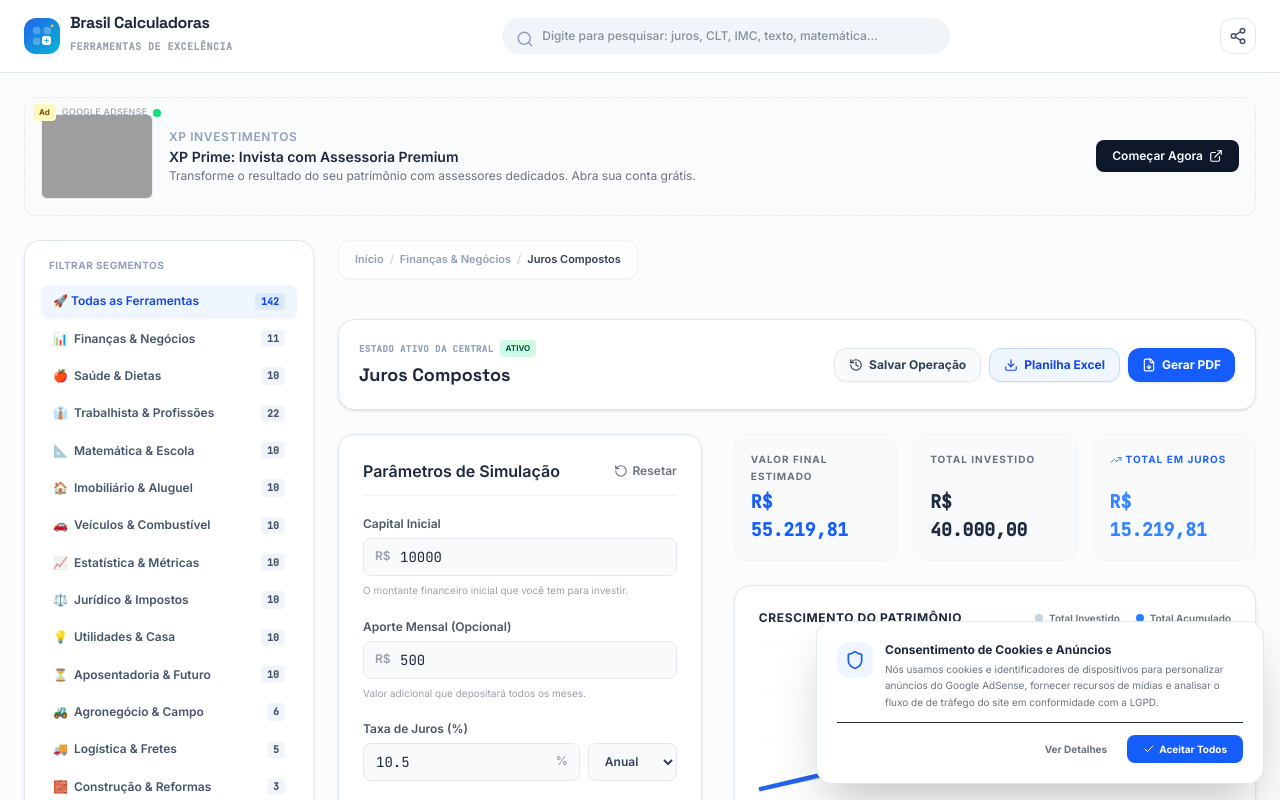
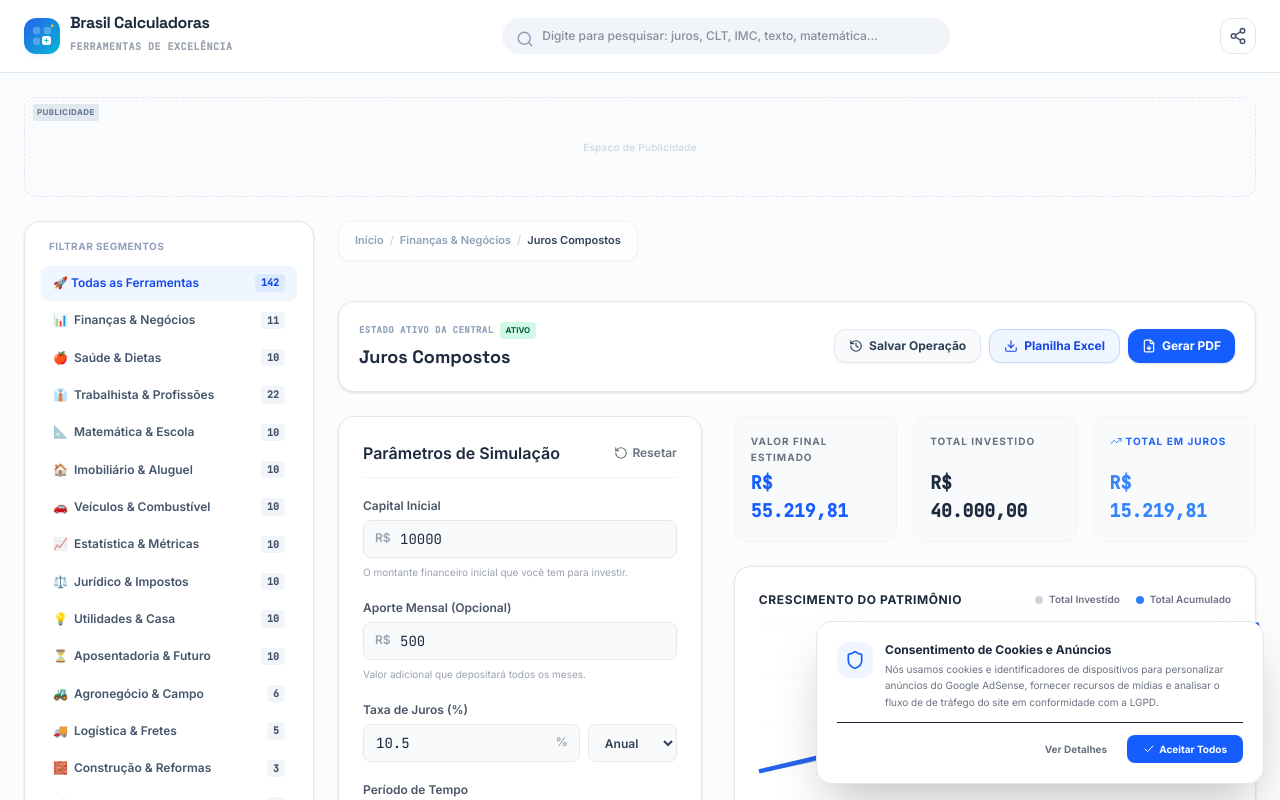
Before and after one commit to alessandrooliveirape-prog/Socalculadoras, a React (Vite) app: page / in a window 1280 px wide. Shown: the top 800 px of the page. Built offline with nearby package versions, Linux system fonts and the light colour scheme; grey boxes are pictures that could not be loaded.

Commit message:
feat(adsense-seo-utility): clean AdSense placeholders, dynamic placement, copy link button, and sitemap frequency tuning

```diff
--- a/generateSitemap.ts
+++ b/generateSitemap.ts
@@ -35,8 +35,8 @@ CALCULATORS_CATALOG.forEach((calc) => {
   <url>
     <loc>https://brasilcalculadoras.com.br/${calc.id}</loc>
     <lastmod>${new Date().toISOString().split('T')[0]}</lastmod>
-    <changefreq>weekly</changefreq>
-    <priority>0.80</priority>
+    <changefreq>daily</changefreq>
+    <priority>0.85</priority>
   </url>`;
 });
 
--- a/src/App.tsx
+++ b/src/App.tsx
@@ -827,6 +827,12 @@ export default function App() {
     triggerToast('💬 Abrindo compartilhamento de WhatsApp...');
   };
 
+  const handleCopyShortLink = () => {
+    const link = `${window.location.origin}/${activeCalculator}`;
+    navigator.clipboard.writeText(link);
+    triggerToast('🔗 Link direto desta calculadora copiado para a área de transferência!');
+  };
+
   return (
     <div className="min-h-screen bg-slate-50/50 flex flex-col font-sans leading-relaxed text-slate-800 antialiased selection:bg-slate-900 selection:text-white">
 
@@ -986,13 +992,7 @@ export default function App() {
         {/* AdSense Top Header Banner - Displayed on the user interface */}
         <div className="w-full">
           <AdSenseBanner
-            category={
-              activeCalculator === 'juros-compostos' || activeCalculator === 'clt-pj' || activeCalculator === 'margem-lucro'
-                ? 'financas'
-                : activeCalculator === 'imc'
-                ? 'saude'
-                : 'produtividade'
-            }
+            category={activeCalc?.category || 'financas'}
             layout="horizontal"
             onAdClicked={handleAdClicked}
             refreshTrigger={adRefreshTrigger}
@@ -1104,6 +1104,16 @@ export default function App() {
               onClearHistory={handleClearHistory}
               onSelectEntry={handleSelectHistoryEntry}
             />
+
+            {/* AdSense Vertical Banner in the sidebar (Visible only on Desktop) */}
+            <div className="hidden lg:block w-full mt-2">
+              <AdSenseBanner
+                category={activeCalc?.category || 'financas'}
+                layout="vertical"
+                onAdClicked={handleAdClicked}
+                refreshTrigger={adRefreshTrigger + 20}
+              />
+            </div>
           </aside>
 
           {/* Active Calculator Workstation Space */}
@@ -1368,6 +1378,14 @@ export default function App() {
 
                       <div className="flex flex-wrap items-center gap-2.5 w-full md:w-auto shrink-0 justify-end">
                         <button
+                          onClick={handleCopyShortLink}
+                          className="flex-1 md:flex-none px-4 py-2 text-xs font-bold text-slate-700 bg-slate-50 hover:bg-slate-100 border border-slate-200 active:scale-95 rounded-xl flex items-center justify-center gap-1.5 cursor-pointer transition-all shadow-xs"
+                          title="Copiar link direto para esta calculadora"
+                        >
+                          <ExternalLink className="w-3.5 h-3.5" />
+                          <span>Copiar Link</span>
+                        </button>
+                        <button
                           onClick={handleCopyResults}
                           className="flex-1 md:flex-none px-4 py-2 text-xs font-bold text-slate-700 bg-slate-50 hover:bg-slate-100 border border-slate-200 active:scale-95 rounded-xl flex items-center justify-center gap-1.5 cursor-pointer transition-all shadow-xs"
                           title="Copiar text formatado pronto"
@@ -1613,13 +1631,7 @@ export default function App() {
             {/* AdSense Secondary banner footer container */}
             <div className="w-full mt-4">
               <AdSenseBanner
-                category={
-                  activeCalculator === 'juros-compostos' || activeCalculator === 'clt-pj' || activeCalculator === 'margem-lucro'
-                    ? 'financas'
-                    : activeCalculator === 'imc'
-                    ? 'saude'
-                    : 'produtividade'
-                }
+                category={activeCalc?.category || 'financas'}
                 layout="horizontal"
                 onAdClicked={handleAdClicked}
                 refreshTrigger={adRefreshTrigger + 10} // different trigger to alternate ads
--- a/src/components/AdSenseBanner.tsx
+++ b/src/components/AdSenseBanner.tsx
@@ -1,211 +1,89 @@
-import React, { useState, useEffect } from 'react';
-import { ExternalLink, Info, Award, BarChart3, Coins, Eye, MousePointerClick, TrendingUp } from 'lucide-react';
-import { motion, AnimatePresence } from 'motion/react';
-import { CalculatorCategory, AdCampaign } from '../types';
-
-// Let's define some highly realistic, high-value contextual mock ads
-const AD_CAMPAIGNS: AdCampaign[] = [
-  // Finanças
-  {
-    id: 'ad-finance-1',
-    title: 'XP Prime: Invista com Assessoria Premium',
-    description: 'Transforme o resultado do seu patrimônio com assessores dedicados. Abra sua conta grátis.',
-    cta: 'Começar Agora',
-    imageUrl: 'https://images.unsplash.com/photo-1559526324-4b87b5e36e44?w=500&auto=format&fit=crop&q=60&ixlib=rb-4.0.3',
-    category: 'financas',
-    sponsor: 'XP Investimentos'
-  },
-  {
-    id: 'ad-finance-2',
-    title: 'Contabilidade Simplificada para PJ',
-    description: 'Abra sua empresa com mensalidades de R$ 89/mês. Tudo integrado e sem burocracia.',
-    cta: 'Falar com Consultor',
-    imageUrl: 'https://images.unsplash.com/photo-1554224155-8d04cb21cd6c?w=500&auto=format&fit=crop&q=60&ixlib=rb-4.0.3',
-    category: 'financas',
-    sponsor: 'Contabilizei'
-  },
-  // Saúde
-  {
-    id: 'ad-health-1',
-    title: 'Whey Protein Isolado 100% Puro',
-    description: 'Máxima absorção para ganho de massa muscular magra. Frete grátis para todo o Brasil neste mês.',
-    cta: 'Garantir Desconto',
-    imageUrl: 'https://images.unsplash.com/photo-1517838277536-f5f99be501cd?w=500&auto=format&fit=crop&q=60&ixlib=rb-4.0.3',
-    category: 'saude',
-    sponsor: 'Growth Supplements'
-  },
-  {
-    id: 'ad-health-2',
-    title: 'Plano de Saúde Empresarial a partir de R$ 79',
-    description: 'Coparticipação inteligente e cobertura nacional integral. Cote agora para seus funcionários.',
-    cta: 'Fazer Cotação',
-    imageUrl: 'https://images.unsplash.com/photo-1505751172876-fa1923c5c528?w=500&auto=format&fit=crop&q=60&ixlib=rb-4.0.3',
-    category: 'saude',
-    sponsor: 'Amil Saúde'
-  },
-  // Produtividade
-  {
-    id: 'ad-prod-1',
-    title: 'Monday.com: Organize seus Projetos Rápidos',
-    description: 'Economize tempo gerenciando tarefas da equipe em um dashboard visual incrível.',
-    cta: 'Teste Grátis',
-    imageUrl: 'https://images.unsplash.com/photo-1531403009284-440f080d1e12?w=500&auto=format&fit=crop&q=60&ixlib=rb-4.0.3',
-    category: 'produtividade',
-    sponsor: 'Monday PM'
-  },
-  {
-    id: 'ad-prod-2',
-    title: 'Curso de Excel Avançado & Power BI',
-    description: 'Seja o profissional mais requisitado do time com análises visuais e relatórios dinâmicos.',
-    cta: 'Ver Cronograma',
-    imageUrl: 'https://images.unsplash.com/photo-1551288049-bebda4e38f71?w=500&auto=format&fit=crop&q=60&ixlib=rb-4.0.3',
-    category: 'produtividade',
-    sponsor: 'Vasco Cursos'
-  }
-];
+import React, { useEffect } from 'react';
+import { Award, BarChart3, Coins, Eye, MousePointerClick, TrendingUp } from 'lucide-react';
+import { CalculatorCategory } from '../types';
 
 interface AdSenseBannerProps {
   category: CalculatorCategory;
   layout?: 'horizontal' | 'vertical' | 'square';
   onAdClicked?: () => void;
-  refreshTrigger?: number; // Whenever this increments, trigger refresh simulation
+  refreshTrigger?: number;
+  adSlot?: string; // Optional Google AdSense Slot ID
+}
+
+declare global {
+  interface Window {
+    adsbygoogle: any[];
+  }
 }
 
 export const AdSenseBanner: React.FC<AdSenseBannerProps> = ({
   category,
   layout = 'horizontal',
   onAdClicked,
-  refreshTrigger = 0
+  refreshTrigger = 0,
+  adSlot
 }) => {
-  const [currentAd, setCurrentAd] = useState<AdCampaign>(AD_CAMPAIGNS[0]);
 
-  // Filter ads for the current active category (or fall back to random if 'todos')
   useEffect(() => {
-    const activeCategory = category === 'todos' ? 'financas' : category;
-    const filtered = AD_CAMPAIGNS.filter(ad => ad.category === activeCategory);
-    const randomIndex = Math.floor(Math.random() * filtered.length);
-    setCurrentAd(filtered[randomIndex] || AD_CAMPAIGNS[0]);
-  }, [category, refreshTrigger]);
+    try {
+      if (typeof window !== 'undefined') {
+        (window.adsbygoogle = window.adsbygoogle || []).push({});
+      }
+    } catch (e) {
+      // Ignore adsbygoogle push errors (common with ad blockers)
+      console.warn('AdSense load blocked or failed:', e);
+    }
+  }, [category, refreshTrigger, adSlot]);
 
-  const handleAdClick = (e: React.MouseEvent) => {
-    e.preventDefault();
-    if (onAdClicked) {
-      onAdClicked();
-    }
-    // Simulate opening sponsor URL in safe way
-    window.open('https://google.com/adsense', '_blank', 'noopener,noreferrer');
-  };
-
-  const bannerStyle = layout === 'horizontal'
-    ? 'w-full min-h-[90px] md:min-h-[100px] flex flex-col md:flex-row items-center border border-dashed border-gray-200 rounded-xl bg-gray-50/50 p-3 md:p-4 overflow-hidden relative'
+  // Styling rules for containers
+  const containerStyle = layout === 'horizontal'
+    ? 'w-full min-h-[90px] md:min-h-[100px] flex flex-col justify-center items-center border border-dashed border-slate-200 rounded-xl bg-slate-50/40 p-2 relative overflow-hidden select-none'
     : layout === 'vertical'
-    ? 'w-full md:w-[280px] h-auto flex flex-col border border-dashed border-gray-200 rounded-xl bg-gray-50/50 p-4 sticky top-6 overflow-hidden relative'
-    : 'w-full aspect-square flex flex-col border border-dashed border-gray-200 rounded-xl bg-gray-50/50 p-4 overflow-hidden relative';
+    ? 'w-full md:w-[240px] lg:w-[280px] h-[600px] flex flex-col justify-center items-center border border-dashed border-slate-200 rounded-xl bg-slate-50/40 p-4 sticky top-6 overflow-hidden select-none'
+    : 'w-full aspect-square flex flex-col justify-center items-center border border-dashed border-slate-200 rounded-xl bg-slate-50/40 p-4 relative overflow-hidden select-none';
 
   return (
-    <div className={bannerStyle}>
-      {/* Brand Header */}
-      <div className="absolute top-1.5 left-2 flex items-center gap-1.5 z-10">
-        <span className="bg-yellow-100 text-yellow-800 text-[8px] font-bold px-1.5 py-0.5 rounded-sm select-none">Ad</span>
-        <span className="text-[9px] font-medium text-gray-400 tracking-wide font-sans uppercase">Google AdSense</span>
-        <span className="text-[9px] font-mono text-gray-300 h-2 w-2 rounded-full bg-green-400 block animate-pulse"></span>
+    <div
+      className={containerStyle}
+      onClick={() => {
+        if (onAdClicked) onAdClicked();
+      }}
+    >
+      {/* Small Ad Badge Indicator */}
+      <div className="absolute top-1.5 left-2 flex items-center gap-1 z-10">
+        <span className="bg-slate-200 text-slate-500 text-[8px] font-bold px-1 py-0.5 rounded-xs tracking-wider uppercase">Publicidade</span>
       </div>
 
-      {layout === 'horizontal' ? (
-        <div className="flex flex-col sm:flex-row items-stretch gap-4 w-full h-full pt-4 md:pt-0">
-          {/* Ad Image */}
-          <div className="hidden sm:block w-24 md:w-28 shrink-0 relative overflow-hidden rounded-md border border-gray-200/60 bg-gray-100">
-            <img
-              src={currentAd.imageUrl}
-              alt={currentAd.sponsor}
-              referrerPolicy="no-referrer"
-              className="w-full h-full object-cover"
-            />
-          </div>
+      {/* Google AdSense ins tag */}
+      <div className="w-full h-full flex items-center justify-center min-h-[50px]">
+        <ins
+          className="adsbygoogle"
+          style={{ display: 'block', width: '100%', height: '100%' }}
+          data-ad-client="ca-pub-8160658026927094"
+          data-ad-slot={adSlot || "default-slot"}
+          data-ad-format="auto"
+          data-full-width-responsive="true"
+        />
+      </div>
 
-          {/* Ad Text */}
-          <div className="flex-1 flex flex-col justify-center min-w-0 pr-2">
-            <div className="flex items-center gap-2 mb-0.5">
-              <h4 className="text-xs font-semibold text-slate-400 uppercase tracking-wider truncate">
-                {currentAd.sponsor}
-              </h4>
-            </div>
-            <p className="text-sm font-semibold text-slate-800 leading-snug truncate sm:whitespace-normal sm:line-clamp-1">
-              {currentAd.title}
-            </p>
-            <p className="text-xs text-gray-500 line-clamp-1 mt-0.5">
-              {currentAd.description}
-            </p>
-          </div>
-
-          {/* Ad Action CTA */}
-          <div className="shrink-0 flex items-center justify-end sm:justify-center">
-            <a
-              href="https://google.com/adsense"
-              target="_blank"
-              rel="nofollow noopener noreferrer sponsored"
-              onClick={() => {
-                if (onAdClicked) onAdClicked();
-              }}
-              className="px-4 py-2 text-xs font-semibold text-white bg-slate-900 hover:bg-slate-800 active:scale-95 rounded-lg flex items-center gap-1.5 transition-all cursor-pointer shadow-sm shadow-slate-100"
-            >
-              <span>{currentAd.cta}</span>
-              <ExternalLink className="w-3.5 h-3.5" />
-            </a>
-          </div>
-        </div>
-      ) : (
-        // Vertical or Square Layout
-        <div className="flex flex-col h-full pt-4 justify-between">
-          <div className="flex-1 flex flex-col gap-3">
-            {/* Ad Image */}
-            <div className="relative overflow-hidden rounded-lg border border-gray-200/60 bg-gray-100 w-full aspect-[16/9]">
-              <img
-                src={currentAd.imageUrl}
-                alt={currentAd.sponsor}
-                referrerPolicy="no-referrer"
-                className="w-full h-full object-cover"
-              />
-            </div>
-
-            {/* Ad Text */}
-            <div className="flex flex-col gap-1 pr-2">
-              <span className="text-[10px] font-bold text-slate-400 uppercase tracking-widest">{currentAd.sponsor}</span>
-              <p className="text-sm font-bold text-slate-800 leading-snug">{currentAd.title}</p>
-              <p className="text-xs text-gray-500 leading-relaxed">{currentAd.description}</p>
-            </div>
-          </div>
-
-          {/* Ad Action CTA */}
-          <div className="mt-4">
-            <a
-              href="https://google.com/adsense"
-              target="_blank"
-              rel="nofollow noopener noreferrer sponsored"
-              onClick={() => {
-                if (onAdClicked) onAdClicked();
-              }}
-              className="w-full py-2.5 px-4 text-xs font-bold text-white bg-slate-900 hover:bg-slate-800 active:scale-95 rounded-lg flex items-center justify-center gap-1.5 transition-all cursor-pointer shadow-sm shadow-slate-100"
-            >
-              <span>{currentAd.cta}</span>
-              <ExternalLink className="w-3.5 h-3.5" />
-            </a>
-          </div>
-        </div>
-      )}
+      {/* Fallback label if Google AdSense is not loaded / blocked */}
+      <div className="absolute inset-0 flex items-center justify-center pointer-events-none opacity-40 bg-slate-50/10">
+        <span className="text-[10px] font-medium text-slate-400 font-sans tracking-wide">
+          {layout === 'horizontal' ? 'Espaço de Publicidade' : 'Espaço Publicitário'}
+        </span>
+      </div>
     </div>
   );
 };
 
 // AdSense Simulation Summary Dashboard Widget for Publishers
-// This gives highly valuable, engaging interactive data explaining the AdSense model
 interface AdSensePublisherDashboardProps {
   stats: {
     impressions: number;
     clicks: number;
-    ctr: number; // in percent
-    rpm: number; // in BRL
-    earnings: number; // in BRL
+    ctr: number;
+    rpm: number;
+    earnings: number;
   };
   onOptimize: () => void;
 }
```
Also changed, not shown: 1 other file (tests, documents, lock files or other folders).
